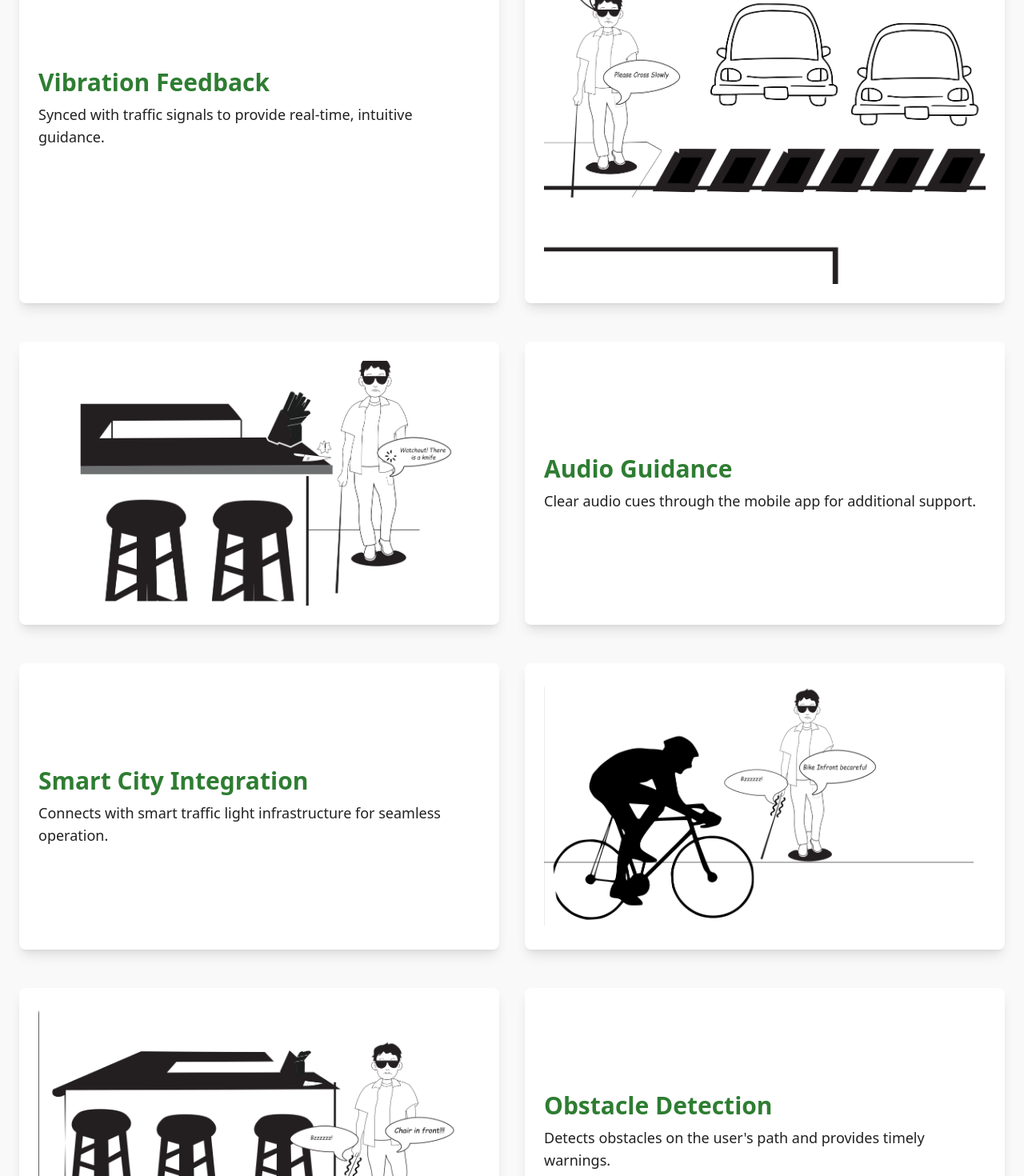
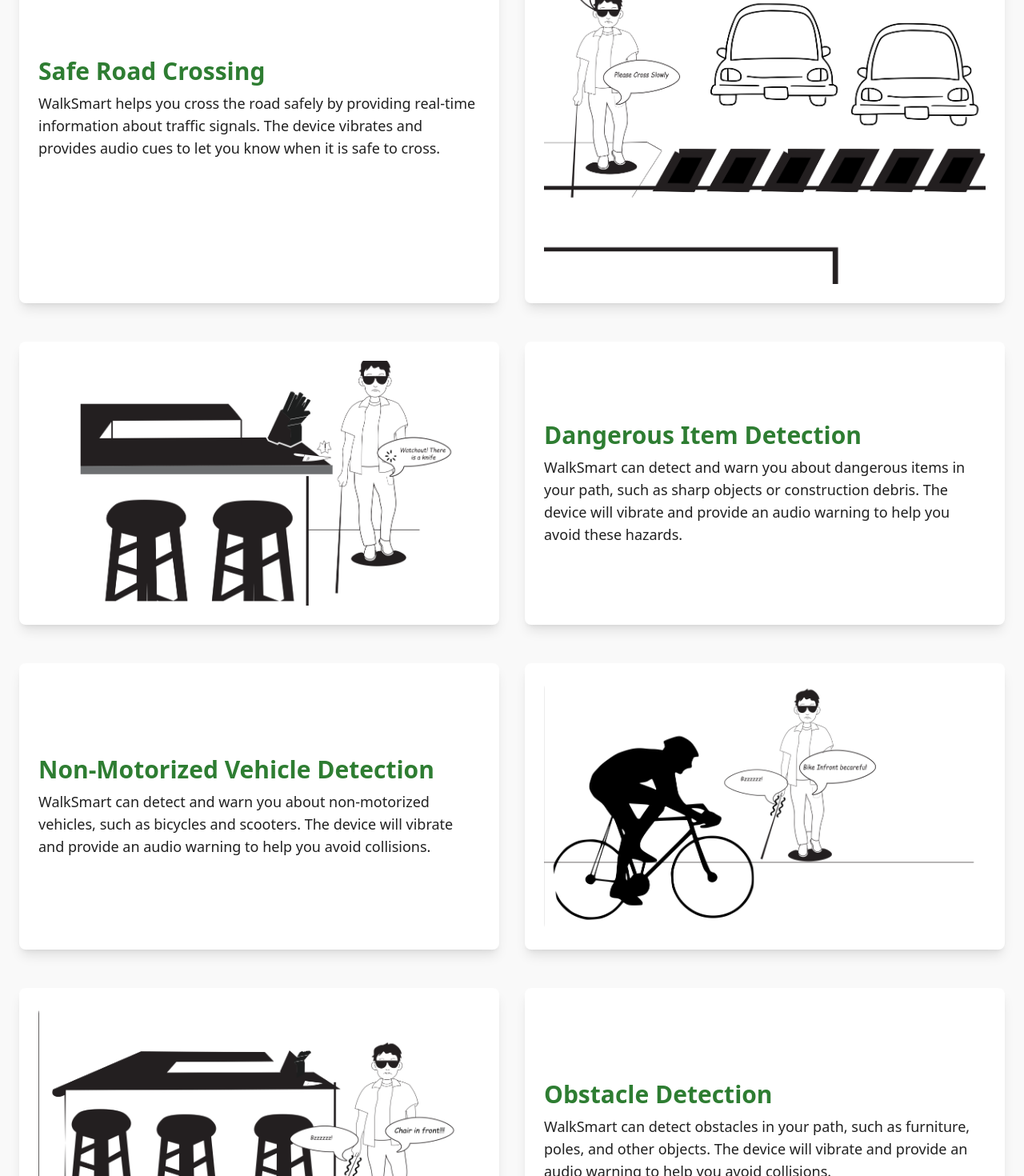
Before and after one commit to Tsegazeab3/walk_smart_front_end, a React (Vite) app: page /features in a window 1280 px wide. Shown: the part 340-1810 px from the top of the page at 80% size. Built offline with nearby package versions, Linux system fonts and the light colour scheme.

Commit message:
Update features section based on images

```diff
--- a/src/pages/Features.jsx
+++ b/src/pages/Features.jsx
@@ -15,8 +15,8 @@
 
             <div className="grid grid-cols-1 md:grid-cols-2 gap-8 items-stretch">
               <div className="bg-[#ffffff] p-6 rounded-lg shadow-lg flex flex-col justify-center">
-                <h4 className="text-2xl md:text-3xl font-bold mb-2 text-[#2E7D32]">Vibration Feedback</h4>
-                <p className="text-[#212121] text-base md:text-lg">Synced with traffic signals to provide real-time, intuitive guidance.</p>
+                <h4 className="text-2xl md:text-3xl font-bold mb-2 text-[#2E7D32]">Safe Road Crossing</h4>
+                <p className="text-[#212121] text-base md:text-lg">WalkSmart helps you cross the road safely by providing real-time information about traffic signals. The device vibrates and provides audio cues to let you know when it is safe to cross.</p>
               </div>
               <div className="bg-[#ffffff] p-6 rounded-lg shadow-lg">
                 <img src={crossingTheRoad} alt="A person crossing the road with the help of WalkSmart" className="w-full rounded-lg" />
@@ -25,8 +25,8 @@
 
             <div className="grid grid-cols-1 md:grid-cols-2 gap-8 items-stretch">
               <div className="bg-[#ffffff] p-6 rounded-lg shadow-lg md:order-last flex flex-col justify-center">
-                <h4 className="text-2xl md:text-3xl font-bold mb-2 text-[#2E7D32]">Audio Guidance</h4>
-                <p className="text-[#212121] text-base md:text-lg">Clear audio cues through the mobile app for additional support.</p>
+                <h4 className="text-2xl md:text-3xl font-bold mb-2 text-[#2E7D32]">Dangerous Item Detection</h4>
+                <p className="text-[#212121] text-base md:text-lg">WalkSmart can detect and warn you about dangerous items in your path, such as sharp objects or construction debris. The device will vibrate and provide an audio warning to help you avoid these hazards.</p>
               </div>
               <div className="bg-[#ffffff] p-6 rounded-lg shadow-lg">
                 <img src={dangerousItem} alt="A dangerous item on the sidewalk being detected by WalkSmart" className="w-full rounded-lg" />
@@ -35,8 +35,8 @@
 
             <div className="grid grid-cols-1 md:grid-cols-2 gap-8 items-stretch">
               <div className="bg-[#ffffff] p-6 rounded-lg shadow-lg flex flex-col justify-center">
-                <h4 className="text-2xl md:text-3xl font-bold mb-2 text-[#2E7D32]">Smart City Integration</h4>
-                <p className="text-[#212121] text-base md:text-lg">Connects with smart traffic light infrastructure for seamless operation.</p>
+                <h4 className="text-2xl md:text-3xl font-bold mb-2 text-[#2E7D32]">Non-Motorized Vehicle Detection</h4>
+                <p className="text-[#212121] text-base md:text-lg">WalkSmart can detect and warn you about non-motorized vehicles, such as bicycles and scooters. The device will vibrate and provide an audio warning to help you avoid collisions.</p>
               </div>
               <div className="bg-[#ffffff] p-6 rounded-lg shadow-lg">
                 <img src={nonMotorousVehicleDetection} alt="A non-motorous vehicle being detected by WalkSmart" className="w-full rounded-lg" />
@@ -46,7 +46,7 @@
             <div className="grid grid-cols-1 md:grid-cols-2 gap-8 items-stretch">
               <div className="bg-[#ffffff] p-6 rounded-lg shadow-lg md:order-last flex flex-col justify-center">
                 <h4 className="text-2xl md:text-3xl font-bold mb-2 text-[#2E7D32]">Obstacle Detection</h4>
-                <p className="text-[#212121] text-base md:text-lg">Detects obstacles on the user's path and provides timely warnings.</p>
+                <p className="text-[#212121] text-base md:text-lg">WalkSmart can detect obstacles in your path, such as furniture, poles, and other objects. The device will vibrate and provide an audio warning to help you avoid collisions.</p>
               </div>
               <div className="bg-[#ffffff] p-6 rounded-lg shadow-lg">
                 <img src={obstacleDetection} alt="An obstacle on the sidewalk being detected by WalkSmart" className="w-full rounded-lg" />
```
